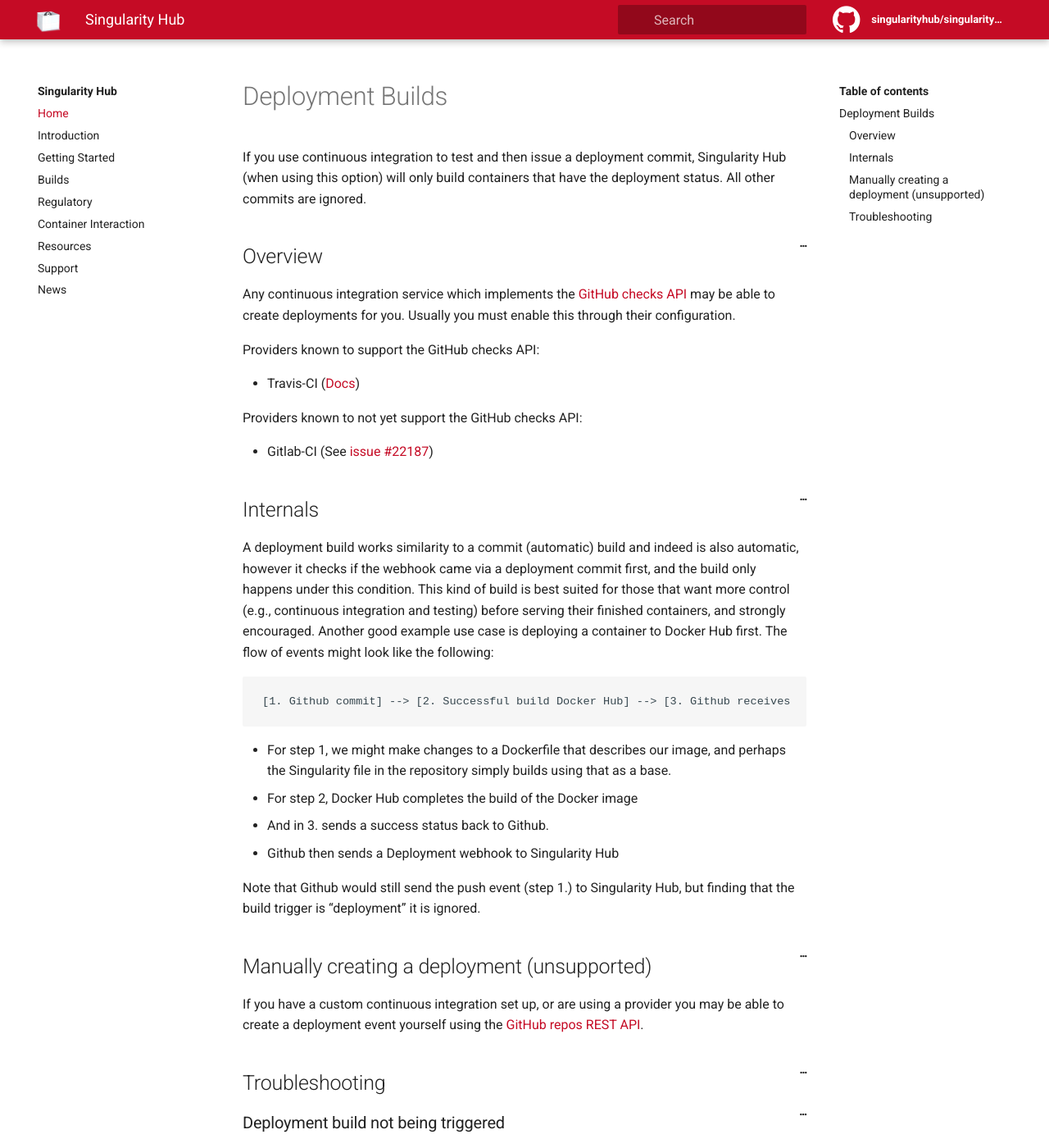
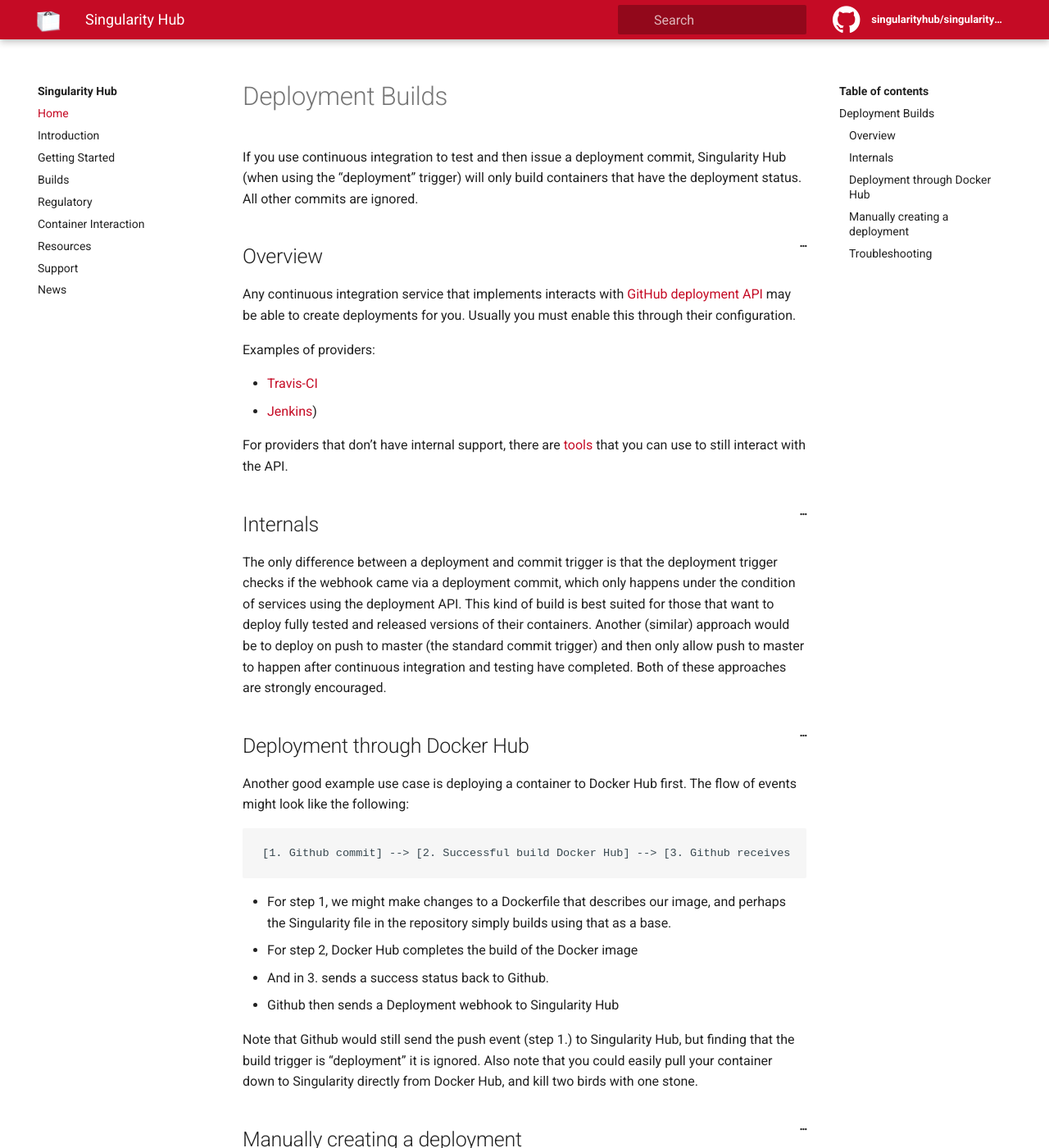
Before and after one commit to singularityhub/singularityhub-docs, a Jekyll site: the page built from _docs/builds/deployment.md, in a window 1280 px wide and 1400 px high. Shown: the whole window at 82% size. Built offline with Jekyll 4.4.1, drawn with Linux system fonts in a browser that asks for light colours; some of the changed text lies outside the part shown.

Commit message:
adding more deployment notes and link to troubleshooting
Signed-off-by: vsoch <vsochat@stanford.edu>

````diff
--- a/_docs/builds/deployment.md
+++ b/_docs/builds/deployment.md
@@ -6,25 +6,27 @@ toc: false
 
 # Deployment Builds
 
-If you use continuous integration to test and then issue a deployment commit, Singularity Hub (when using this option) will only build containers that have the deployment status. All other commits are ignored.
+If you use continuous integration to test and then issue a deployment commit, Singularity Hub (when using the "deployment" trigger) will only build containers that have the deployment status. All other commits are ignored.
 
 ## Overview
 
-Any continuous integration service which implements the [GitHub checks
-API](https://developer.github.com/v3/checks/) may be able to create deployments
+Any continuous integration service that implements interacts with [GitHub deployment
+API](https://developer.github.com/v3/repos/deployments/) may be able to create deployments
 for you. Usually you must enable this through their configuration.
 
-Providers known to support the GitHub checks API:
+Examples of providers:
 
- * Travis-CI ([Docs](https://docs.travis-ci.com/user/deployment/releases/))
+ * [Travis-CI](https://docs.travis-ci.com/user/deployment/releases/)
+ * [Jenkins](https://resources.github.com/whitepapers/practical-guide-to-CI-with-Jenkins-and-GitHub/))
 
-Providers known to not yet support the GitHub checks API:
-
- * Gitlab-CI (See [issue #22187](https://gitlab.com/gitlab-org/gitlab/-/issues/22187))
+For providers that don't have internal support, there are [tools](https://circleci.com/blog/publishing-to-github-releases-via-circleci/) that you can use to still interact with the API.
 
 ## Internals
 
-A deployment build works similarity to a commit (automatic) build and indeed is also automatic, however it checks if the webhook came via a deployment commit first, and the build only happens under this condition. This kind of build is best suited for those that want more control (e.g., continuous integration and testing) before serving their finished containers, and strongly encouraged. Another good example use case is deploying a container to Docker Hub first. The flow of events might look like the following:
+The only difference between a deployment and commit trigger is that the deployment trigger checks if the webhook came via a deployment commit, which only happens under the condition of services using the deployment API. This kind of build is best suited for those that want to deploy fully tested and released versions of their containers. Another (similar) approach would be to deploy on push to master (the standard commit trigger) and then only allow push to master to happen after continuous integration and testing have completed. Both of these approaches are strongly encouraged.
+
+## Deployment through Docker Hub
+Another good example use case is deploying a container to Docker Hub first. The flow of events might look like the following:
 
 ```
 [1. Github commit] --> [2. Successful build Docker Hub] --> [3. Github receives status] --> [4. Deployment Webhook to Singularity Hub]
@@ -34,17 +36,21 @@ A deployment build works similarity to a commit (automatic) build and indeed is
  - And in 3. sends a success status back to Github.
  - Github then sends a Deployment webhook to Singularity Hub
 
-Note that Github would still send the push event (step 1.) to Singularity Hub, but finding that the build trigger is "deployment" it is ignored.
+Note that Github would still send the push event (step 1.) to Singularity Hub, but finding that the build trigger is "deployment" it is ignored. Also note that you could easily
+pull your container down to Singularity directly from Docker Hub, and kill two birds
+with one stone.
 
-## Manually creating a deployment (unsupported)
+## Manually creating a deployment
 
 If you have a custom continuous integration set up, or are using a provider you
 may be able to create a deployment event yourself using the [GitHub repos REST
-API](https://developer.github.com/v3/repos/deployments/#create-a-deployment).
+API](https://developer.github.com/v3/repos/deployments/#create-a-deployment) or
+one of the [tools](https://circleci.com/blog/publishing-to-github-releases-via-circleci/)
+mentioned previously.
 
 ## Troubleshooting
 
-### Deployment build not being triggered
+#### Deployment build not being triggered
 
 This could happen because of a problem with communication from the continuous integration service to GitHub or from Github to Singularity Hub (see *Internals*).
 
@@ -55,7 +61,8 @@ configured correctly, or set up manual deployments using the REST API.
 
 #### No message from GitHub to Singularity Hub
 
-Verify in your repository webhook settings that you have a Singularity Hub webhook that is configured to send Deployment events. This is enabled by default for newly-linked repositories, but it may be the case that you need to set it yourself if you linked the repository to Singularity Hub in the past.
+Verify in your repository webhook settings that you have a Singularity Hub webhook that is configured to send Deployment events. This is enabled by default for newly-linked repositories, but it may be the case that you need to set it yourself if you linked the repository to Singularity Hub in the past. There was also a change in webhook format to remove the "www" prefix - see our [webhooks](https://singularityhub.github.io/singularityhub-docs/docs/support/troubleshooting#why-isnt-my-webhook-working) section in the troubleshooting
+guide for more detail.
 
 You can see a log of sent webhooks and the responses from SingularityHub on GitHub in Settings > Webhooks > Edit (`https://singularity-hub.org/...`).
 
````
